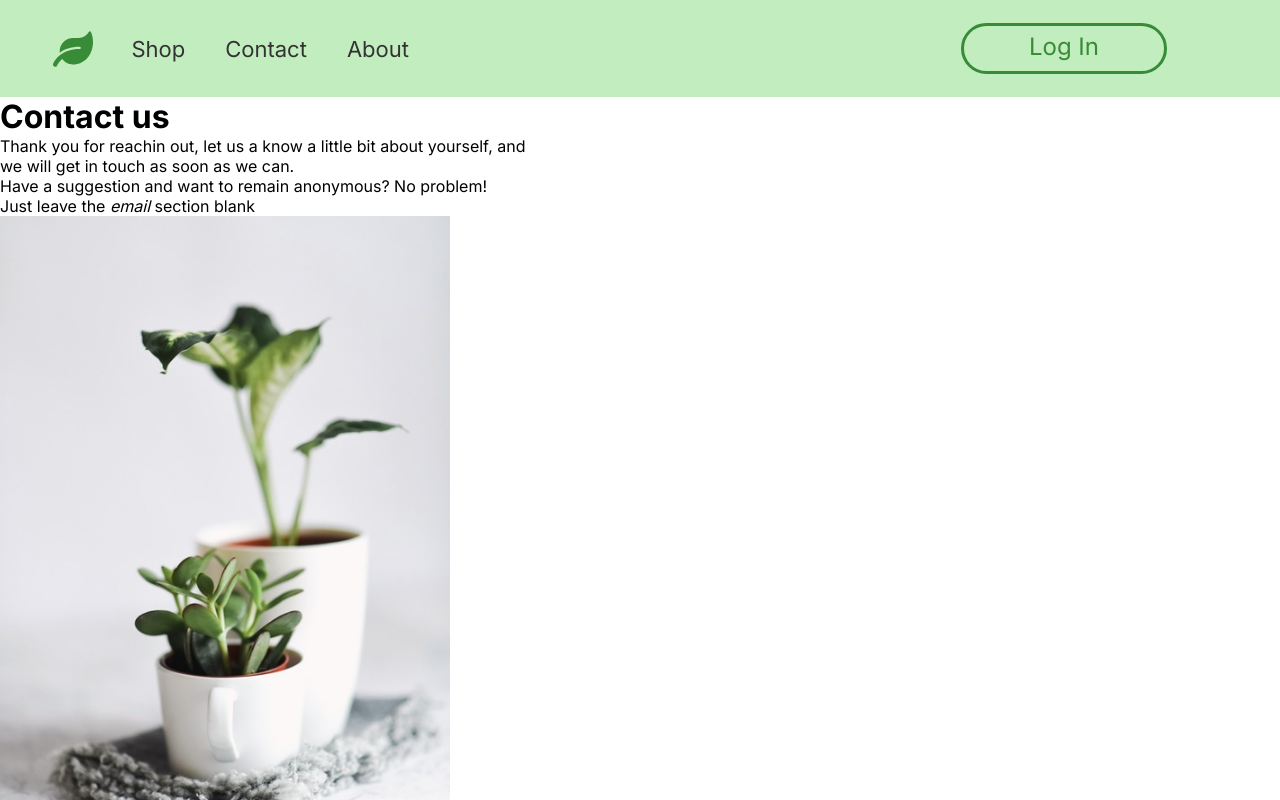
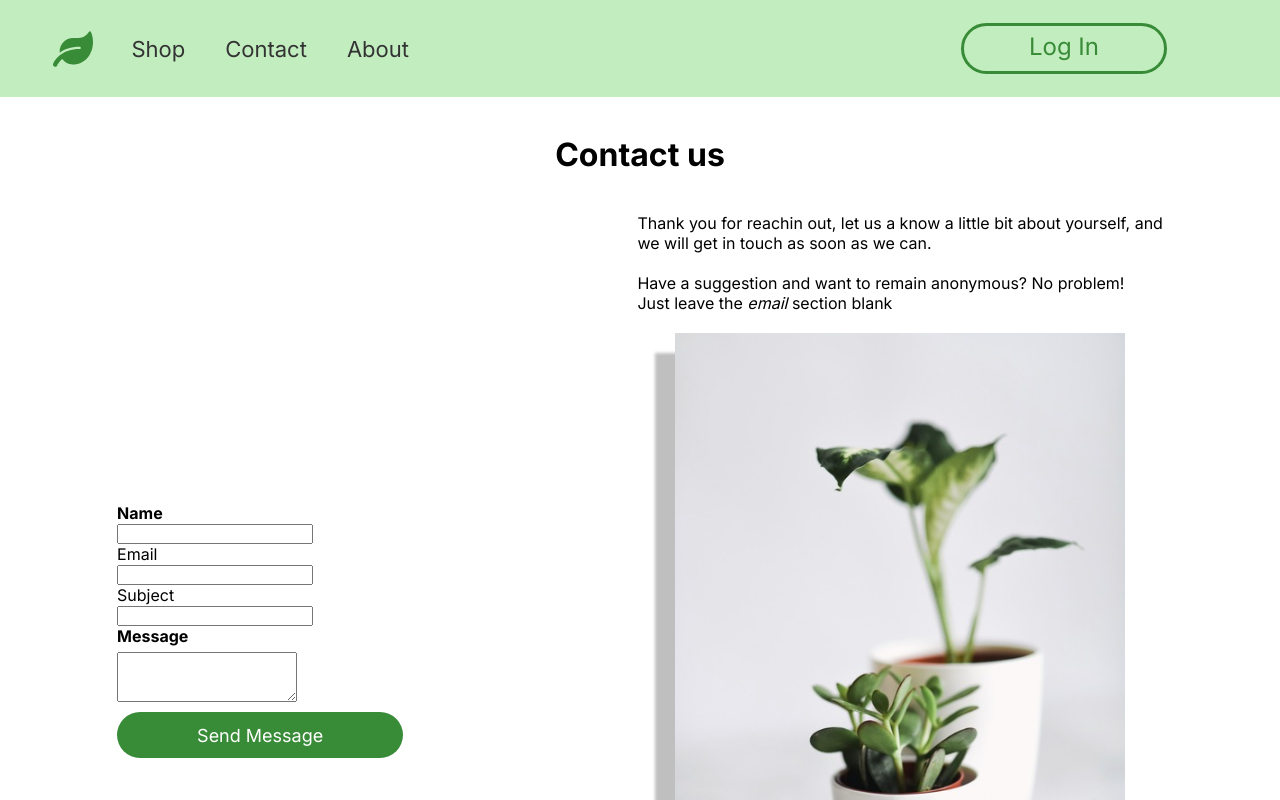
Before and after one commit to INFO-5139/INFO-5139, a React (Create React App) app: page /contact in a window 1280 px wide. Shown: the top 800 px of the page. Built offline with nearby package versions, Linux system fonts and the light colour scheme; some icons are missing.

Commit message:
styling stuff!

```diff
--- a/src/pages/Contact/contact-us.jsx
+++ b/src/pages/Contact/contact-us.jsx
@@ -3,7 +3,13 @@ import React, { useRef } from 'react'
 import {
     ImageStyle,
     CTAImage,
-    FormStyle
+    FormStyle,
+    GridMain,
+    RightSide,
+    LeftSide,
+    HeaderGrid,
+    SendButton,
+    TextBox,
 } from './contact-us.styles'
 const Contact = () => {
     const picture = require('../../assets/contact-plant.jpg')
@@ -19,14 +25,22 @@ const Contact = () => {
         });
     };
     return (
-        <><h1>Contact us</h1>
-        <p>Thank you for reachin out, let us a know a little bit about yourself, and</p>
-        <p>we will get in touch as soon as we can.</p>
-        <p>Have a suggestion and want to remain anonymous? No problem!</p>
-        <p>Just leave the <i>email</i> section blank</p>
+
+        <>
+        <GridMain>
+            <HeaderGrid>
+                <h1>Contact us</h1>
+            </HeaderGrid>
+            <RightSide>
+                <p>Thank you for reachin out, let us a know a little bit about yourself, and <br></br>
+                we will get in touch as soon as we can.</p>
+                <p>Have a suggestion and want to remain anonymous? No problem! <br></br>
+                Just leave the <i>email</i> section blank</p>
                 <ImageStyle>
                     <CTAImage img src={picture} alt = "plant"/>
                 </ImageStyle>
+            </RightSide>
+            <LeftSide>
                 <FormStyle>
                     <form ref={form} onSubmit={sendEmail}>
                         <label><b>Name</b></label>
@@ -36,10 +50,12 @@ const Contact = () => {
                         <label>Subject</label>
                         <input type = "text" name = "subject" />
                         <label><b>Message</b></label>
-            <textarea name = "message" />
-            <input type = "submit" value = "Send"/>
+                        <TextBox><textarea name = "message"  style = {{height:'50px'}}/></TextBox>
+                        <SendButton onClick={sendEmail}>Send Message</SendButton>
                     </form>
                 </FormStyle>
+            </LeftSide>
+        </GridMain>
         </>
     );
 };
--- a/src/pages/Contact/contact-us.styles.jsx
+++ b/src/pages/Contact/contact-us.styles.jsx
@@ -4,27 +4,72 @@ export const FormStyle = styled.div`
   label {
     display:block;
   }
-
 `;
 
 export const ImageStyle = styled.div`
     overflow: hidden;
     max-width: 450px;
     box-shadow: -20px 20px 3px rgba(0, 0, 0, 0.25);
+    content-align: center;
+    margin: 0 auto;
 `;
 
 export const CTAImage = styled.img`
   width: 100%;
   height: 100%;
-  display: block;
+
   object-fit: cover;
   transition: all 0.2s;
-
   &:hover {
     transform: scale(1.05);
   };
 `;
 
 export const GridMain = styled.div`
+    display: grid;
+    place-items: center
 
 `;
+
+export const LeftSide = styled.div`
+  grid-area: Left;
+  grid-column: 1;
+  padding bottom
+
+`;
+
+export const RightSide = styled.div`
+  grid-area:Right;
+  grid-column: 2;
+  padding-bottom: 5%;
+  p {
+    padding-bottom: 20px;
+  }
+
+`;
+
+export const HeaderGrid = styled.div`
+  grid-column: span 2;
+  /*same rule as*/
+  grid-column-start: span 2;
+  grid-column-end: auto;
+  display: flex;
+  padding-top: 3%;
+  padding-bottom: 3%;
+`;
+
+export const SendButton = styled.div`
+  background-color: #388b37;
+  border-radius: 25px;
+  border: none;
+  padding: 0.8rem 5rem 0.8rem 5rem;
+  color: #fff;
+  font-size: 18px;
+  text-decoration: none;
+  cursor: pointer;
+`;
+
+export const TextBox = styled.div`
+  padding-top: 2%;
+  padding-bottom: 2%;
+`
```
Lines whose indentation alone changed are shown as unchanged.
